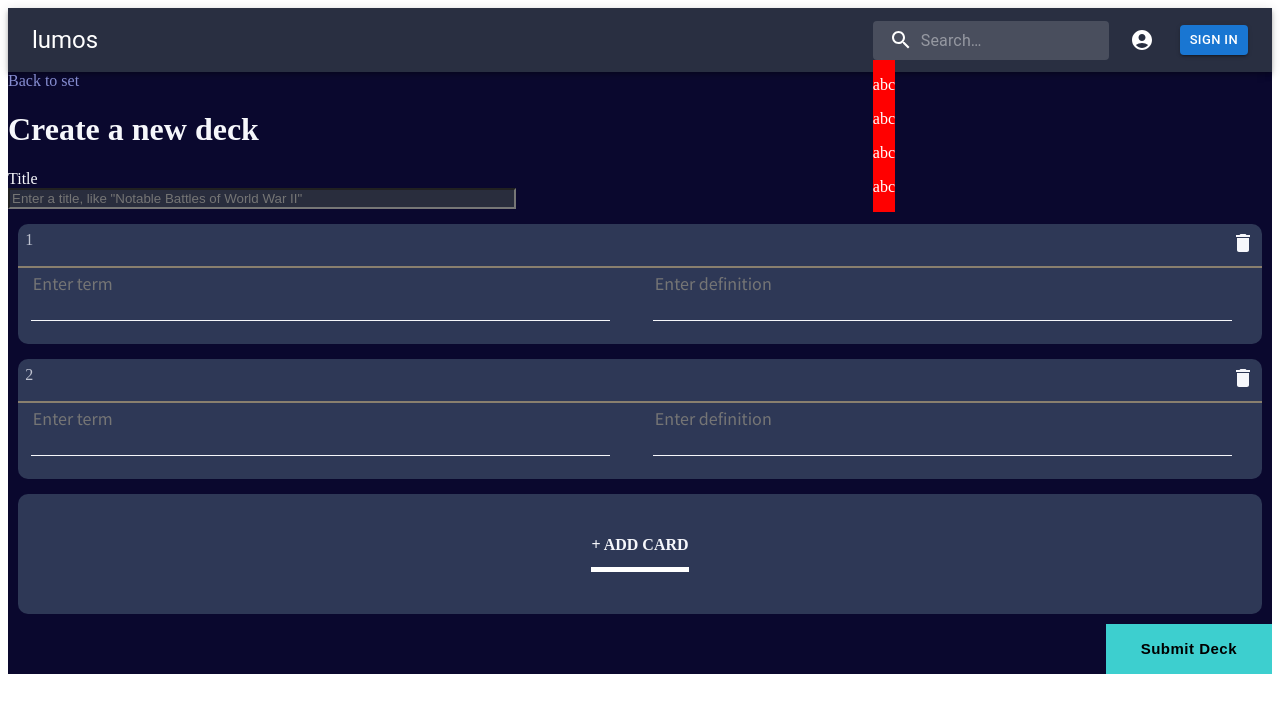
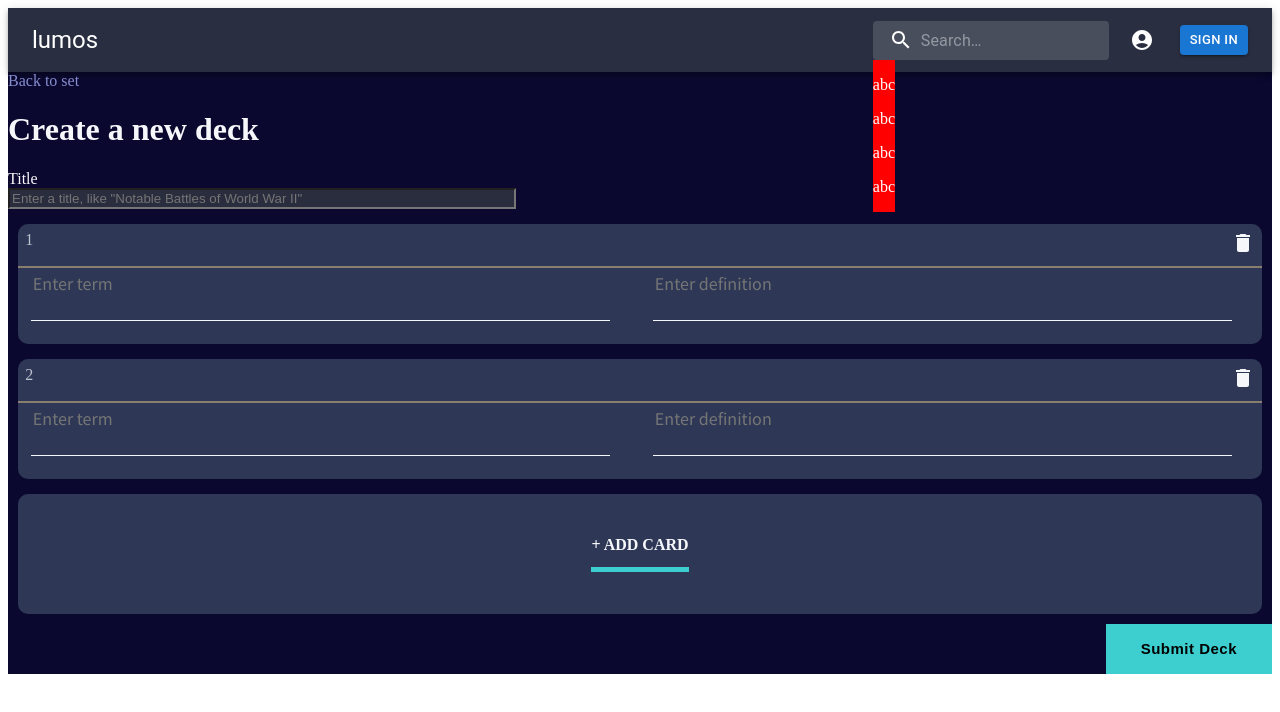
Before and after one commit to vvalentinv/Lumos-LL-Final, a React (Create React App) app in the folder client/: page /createdeck in a window 1280 px wide. Shown: the top 712 px of the page. Built offline with nearby package versions, Linux system fonts and the light colour scheme; no server answers.

Commit message:
change color of add-card border-bottom div

```diff
--- a/client/src/components/add-card-row/add-card-row.styles.scss
+++ b/client/src/components/add-card-row/add-card-row.styles.scss
@@ -24,6 +24,6 @@
             text-align: center;
             border-width: thick;
             padding: 0 0 0.8em 0;
-            border-bottom: 5px solid #ffffff;
+            border-bottom: 5px solid #3dcfcf;
         }
     }
```
